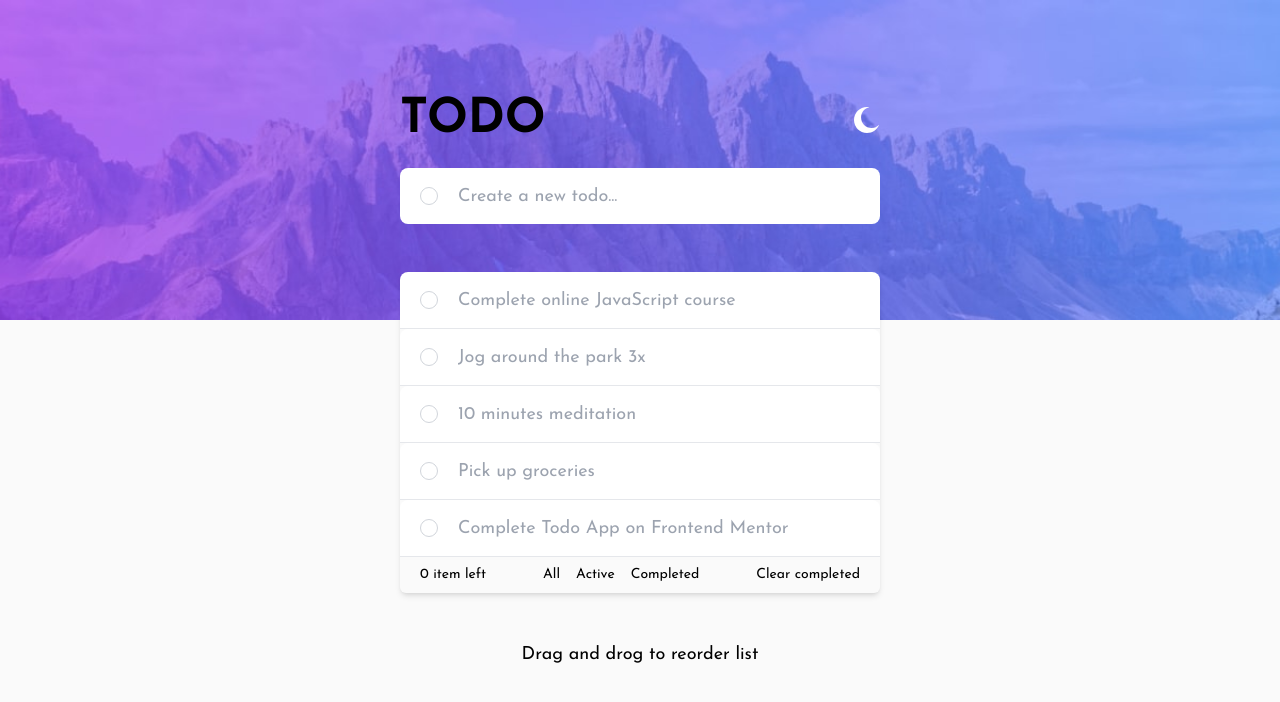
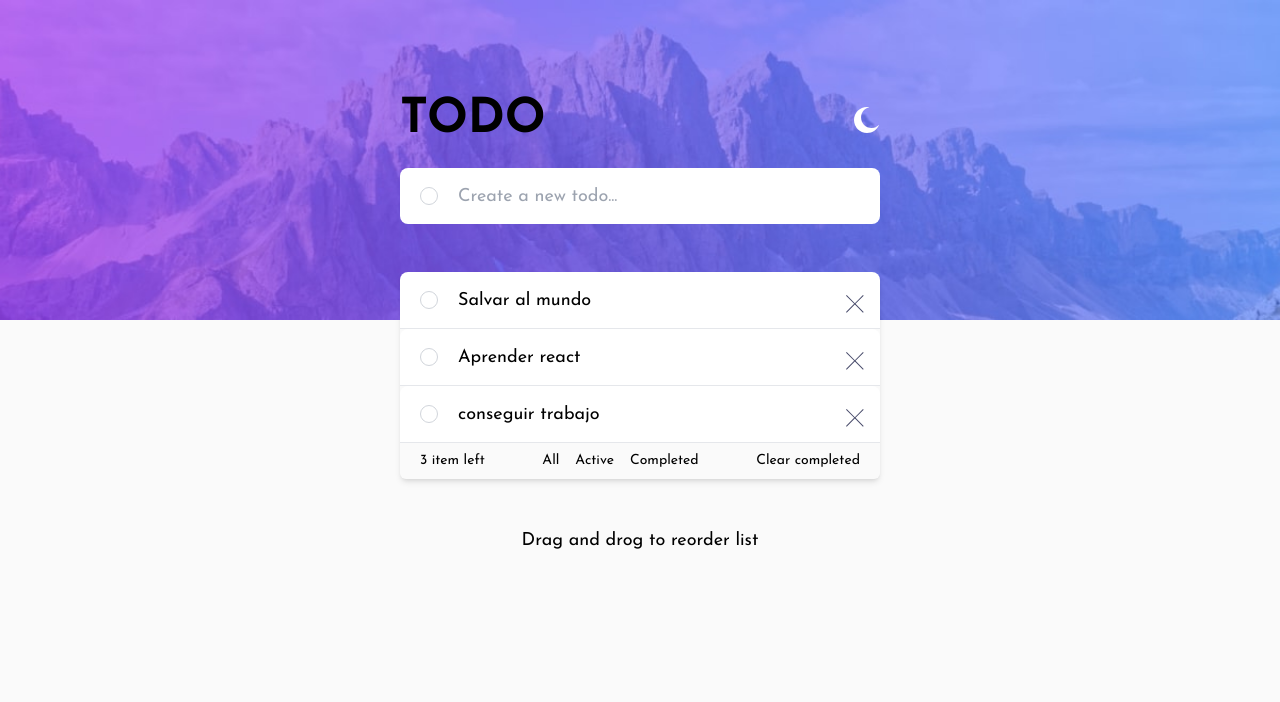
Before and after one commit to alejo9456/todo-app, a React (Vite) app: page / in a window 1280 px wide. Shown: the top 702 px of the page. Built offline with nearby package versions, Linux system fonts and the light colour scheme.

Commit message:
feat: Add basic CRUD operations to TodoApp

```diff
--- a/src/App.jsx
+++ b/src/App.jsx
@@ -1,87 +1,73 @@
 
+import { useState } from 'react';
 import lightBackgroundImage  from './assets/bg-desktop-light.jpg';
-import darkButtonImage from './assets/icon-moon.svg';
+import { Search, TodoList } from './components';
+
 
 export const App = () => {
+  const [todos, setTodos] = useState([
+    {
+      id: 1,
+      name: 'Salvar al mundo',
+      complete: false,
+    },
+    {
+      id: 2,
+      name: 'Aprender react',
+      complete: false,
+    },
+    {
+      id: 3,
+      name: 'conseguir trabajo',
+      complete: false,
+    },
+  ])
+
+  const [filter, setFilter] = useState('all');
+
+  const handleFilterChange = (newFilter) => {
+    setFilter(newFilter);
+  }
+
+  const addTodo = (newTodo) => {
+    setTodos([...todos, { id: todos.length +1, name: newTodo, complete: false}])
+  };
+
+  const deleteTodo = (todoId) => {
+    const updatedTodos = todos.filter( todo => todo.id !== todoId );
+    setTodos(updatedTodos);
+  };
+
+  const updateTodo = (todoId, updatedTodo) => {
+    const updatedTodos = todos.map((todo) =>
+      todo.id === todoId ? updatedTodo : todo
+    );
+    setTodos(updatedTodos);
+  };
+
+
+  const filteredTodos = todos.filter( (todo) => {
+    if( filter === 'active'){
+      return !todo.complete
+    }else if ( filter === 'completed'){
+      return  todo.complete
+    }
+    return true;
+  })
+
   return (
     <main className="h-screen relative bg-very-light-gray">
 
       <section className='h-40vh relative flex justify-center items-center'>
         <img className="h-full w-full absolute object-cover object-center" src={lightBackgroundImage} alt="image" />
         {/* Search */}
-        <header className="relative z-10 w-[30rem]">
-          <div className="flex items-center justify-between mb-6">
-            <h1 className="items-center justify-center text-5xl font-bold mb-0">TODO</h1>
-            <span className="z-20">
-              <img src={ darkButtonImage } alt="" />
-            </span>
-          </div>
-          <div className="flex items-center w-full bg-white rounded-lg px-5 py-2">
-            <input type="checkbox" className="hidden" id="myCheckbox" />
-            <label htmlFor="myCheckbox" className="rounded-full p-2 border border-gray-300 cursor-pointer mr-5">
-            </label>
-            <input  className="outline-none h-10" type="text" placeholder="Create a new todo..."/>
-          </div>
-        </header>
+        <Search onAddTodo = {addTodo }/>
       </section>
 
       <section className="bg-very-light-gray h-60vh relative flex flex-col items-center">
 
         {/* { TodoList} */}
-        <section className="relative transform translate-y-[-3rem] w-[30rem] rounded-md shadow-md">
-            <ul>
-              {/* TodoItem */}
-              <li className="flex items-center w-full bg-white rounded-t-lg px-5 py-2 border-b">
-                <input type="checkbox" className="hidden" id="myCheckbox" />
-                <label htmlFor="myCheckbox" className="rounded-full p-2 border border-gray-300 cursor-pointer mr-5">
-                </label>
-                <input  className="outline-none h-10 w-full" type="text" placeholder="Complete online JavaScript course"/>
-              </li>
-              {/* TodoItem */}
-              <li className="flex items-center w-full bg-white rounded-t-lg px-5 py-2 border-b">
-                <input type="checkbox" className="hidden" id="myCheckbox" />
-                <label htmlFor="myCheckbox" className="rounded-full p-2 border border-gray-300 cursor-pointer mr-5">
-                </label>
-                <input  className="outline-none h-10 w-full" type="text" placeholder="Jog around the park 3x"/>
-              </li>
-              {/* TodoItem */}
-              <li className="flex items-center w-full bg-white rounded-t-lg px-5 py-2 border-b">
-                <input type="checkbox" className="hidden" id="myCheckbox" />
-                <label htmlFor="myCheckbox" className="rounded-full p-2 border border-gray-300 cursor-pointer mr-5">
-                </label>
-                <input  className="outline-none h-10 w-full" type="text" placeholder="10 minutes meditation"/>
-              </li>
-              {/* TodoItem */}
-              <li className="flex items-center w-full bg-white rounded-t-lg px-5 py-2 border-b">
-                <input type="checkbox" className="hidden" id="myCheckbox" />
-                <label htmlFor="myCheckbox" className="rounded-full p-2 border border-gray-300 cursor-pointer mr-5">
-                </label>
-                <input  className="outline-none h-10 w-full" type="text" placeholder="Pick up groceries"/>
-              </li>
-              {/* TodoItem */}
-              <li className="flex items-center w-full bg-white rounded-t-lg px-5 py-2 border-b">
-                <input type="checkbox" className="hidden" id="myCheckbox" />
-                <label htmlFor="myCheckbox" className="rounded-full p-2 border border-gray-300 cursor-pointer mr-5">
-                </label>
-                <input  className="outline-none h-10 w-full" type="text" placeholder="Complete Todo App on Frontend Mentor"/>
-              </li>
-            </ul>
-            <footer className="flex justify-between px-5 py-2 text-sm">
-              <span> 0 item left</span>
-              <ul className="flex justify-between">
-                <li className="mx-2">
-                  <a href="">All</a>
-                </li>
-                <li  className="mx-2">
-                  <a href="">Active</a>
-                </li>
-                <li  className="mx-2">
-                  <a href="">Completed</a>
-                </li>
-              </ul>
-              <button>Clear completed</button>
-            </footer>
-        </section>
+        <TodoList todos= {filteredTodos} onDeleteTodo = { deleteTodo } onFilterChange={handleFilterChange} onUpdateTodo={updateTodo} />
 
         <footer>
           Drag and drog to reorder list
```
